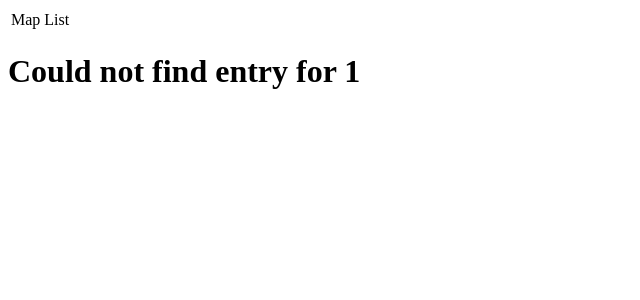
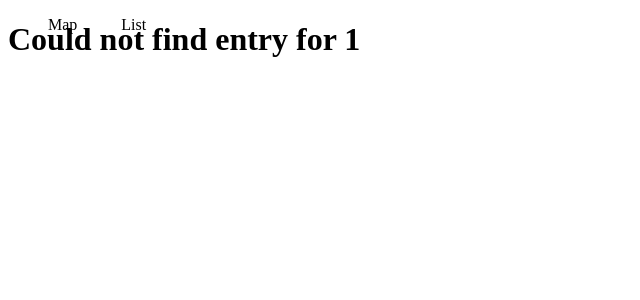
Before and after one commit to dbian17/blog, a Flask app: page /place/1 in a window 1280 px wide. Shown: the top 300 px of the page, without its empty margins (0-640 px from the left). Run offline with Flask 3, Linux system fonts and the light colour scheme; data that the repository does not hold is empty.

Commit message:
Keep nav bar on top of page

```diff
--- /dev/null
+++ b/src/webapp/api/static/styles/nav-bar.css
@@ -0,0 +1,11 @@
+#nav-bar {
+    top: 0;
+    position: fixed;
+    z-index: 999;
+    display: inline-block;
+    margin-bottom: 50px
+}
+
+#nav-bar ul {
+    display: inline-block;
+}
--- a/src/webapp/api/static/styles/place-list.css
+++ b/src/webapp/api/static/styles/place-list.css
@@ -7,7 +7,9 @@
     border: 1px solid #ddd; /* Add a grey border */
     margin-bottom: 12px; /* Add some space below the input */
     display: block;
-    margin : 0 auto;
+    margin-top: 50px; /* Match height of nav bar */
+    margin-left: auto;
+    margin-right: auto;
     padding-top: 10px;
     padding-bottom: 10px
 }
--- a/src/webapp/api/templates/content.html
+++ b/src/webapp/api/templates/content.html
@@ -2,14 +2,12 @@
 <style>
     @import url('https://fonts.googleapis.com/css2?family=Montserrat:ital,wght@0,100..900;1,100..900&display=swap');
 </style>
-
+<link rel="stylesheet" href="{{ url_for('static', filename='styles/nav-bar.css') }}">
 <body>
-    <table class="nav-bar">
-        <tr">
-            <td onclick="window.location='/map'"> Map </td>
-            <td onclick="window.location='/list'"> List </td>
-        </tr>
-    </table>
+    <li id="nav-bar">
+            <ul onclick="window.location='/map'"> Map </ul>
+            <ul onclick="window.location='/list'"> List </ul>
+    </li>
     {% block content %}{% endblock %}
 </body>
 </html>
```
